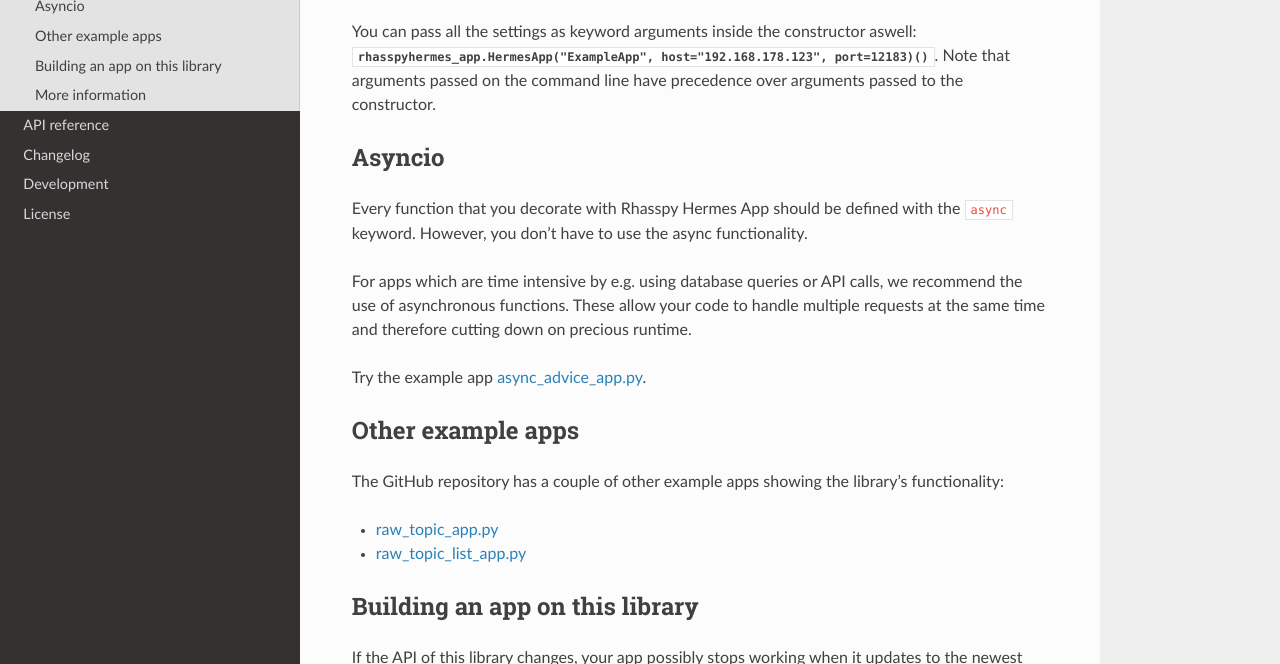
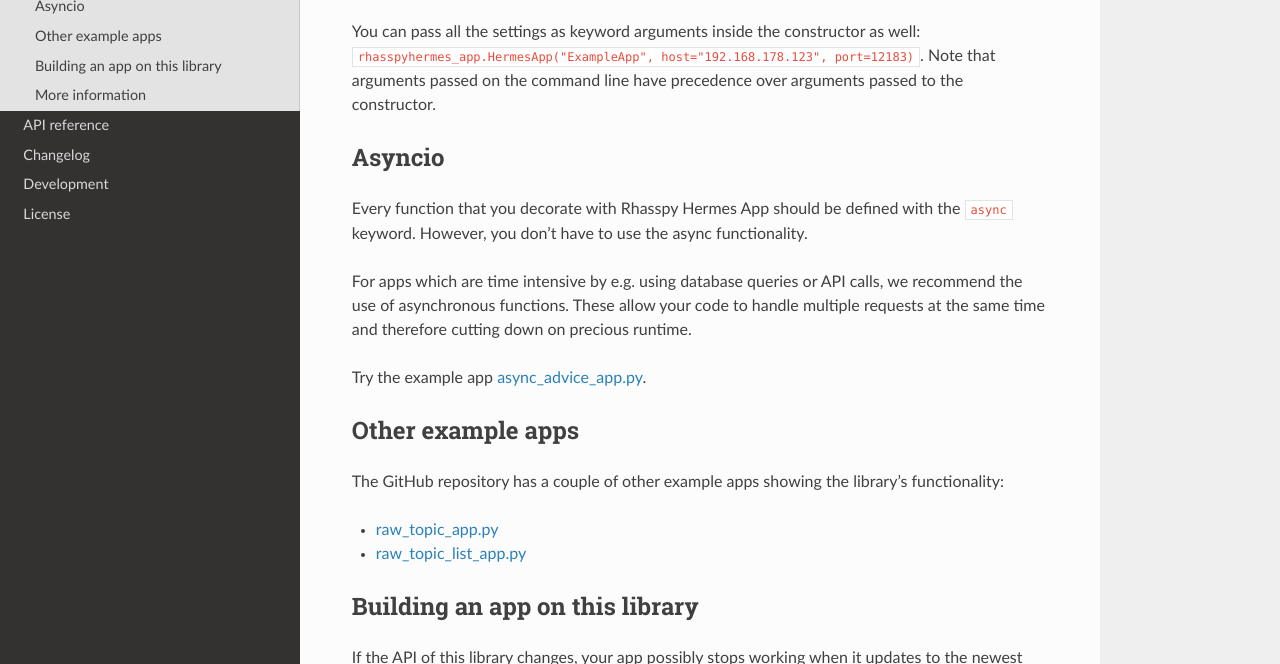
Before and after one commit to rhasspy/rhasspy-hermes-app, a Sphinx documentation site: the page built from docs/usage.rst, in a window 1280 px wide and 900 px high, scrolled down 692 px, cut to the strip 236-900 px from the top of the window. Built offline with Sphinx 7.4.7 and the Read the Docs theme 2.0.0, drawn with Linux system fonts in a browser that asks for light colours; the version number could not be read and is left out.

Commit message:
Fix code in usage docs

```diff
--- a/docs/usage.rst
+++ b/docs/usage.rst
@@ -31,8 +31,8 @@ Try the example app `time_app.py`_ with the ``--help`` flag to see what settings
 
 .. _`time_app.py`: https://github.com/rhasspy/rhasspy-hermes-app/blob/master/examples/time_app.py
 
-You can pass all the settings as keyword arguments inside the constructor aswell:
-:meth:`rhasspyhermes_app.HermesApp("ExampleApp", host="192.168.178.123", port=12183)`. Note that arguments passed on the
+You can pass all the settings as keyword arguments inside the constructor as well:
+``rhasspyhermes_app.HermesApp("ExampleApp", host="192.168.178.123", port=12183)``. Note that arguments passed on the
 command line have precedence over arguments passed to the constructor.
 
 *******
```
